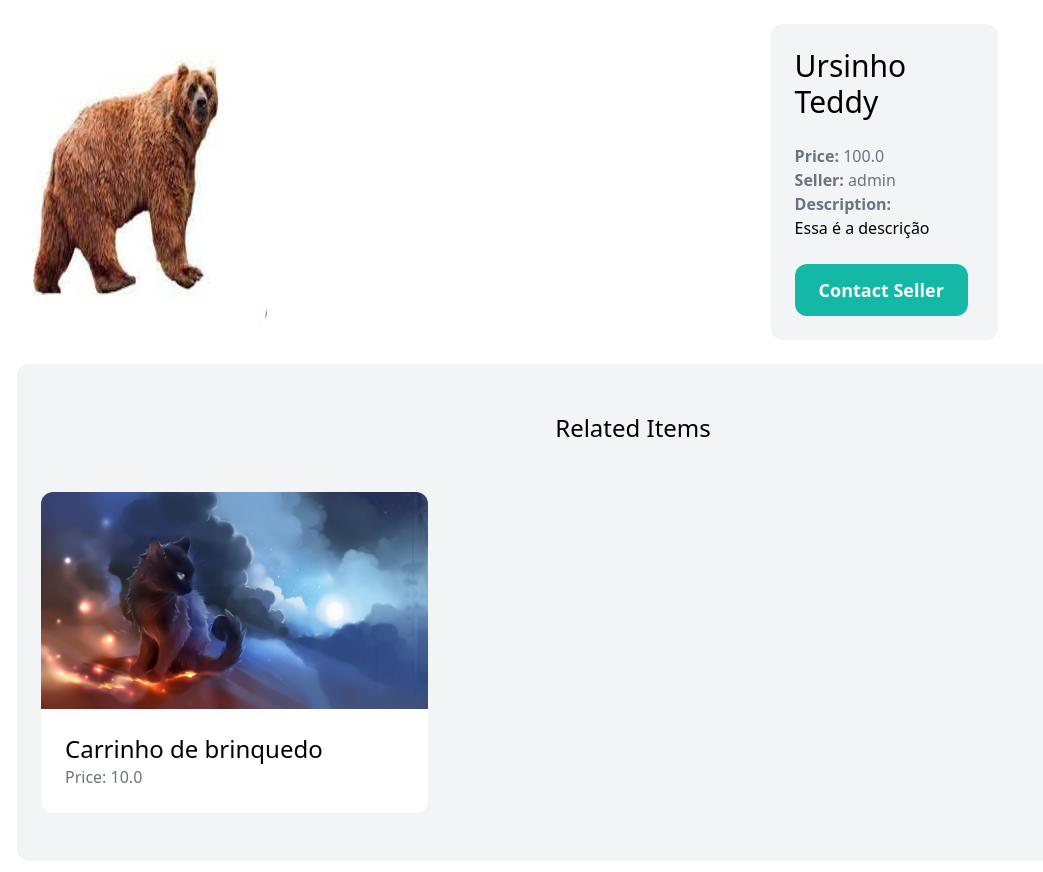
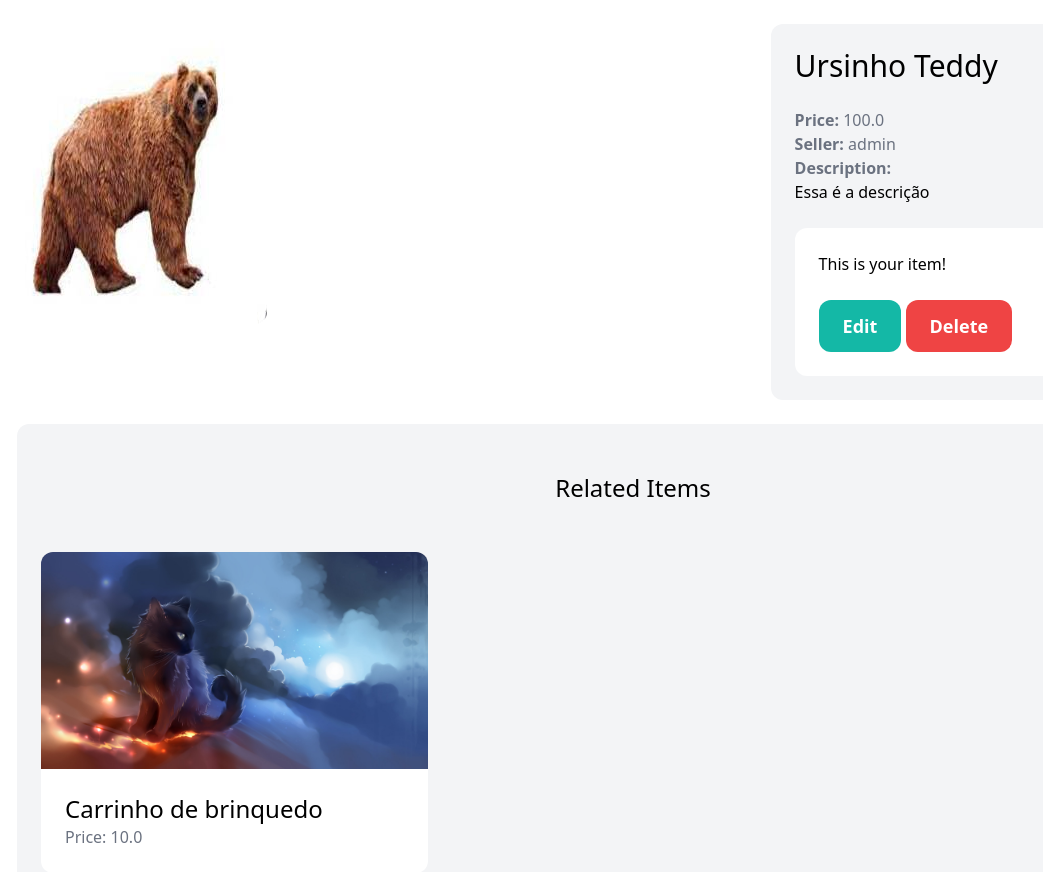
Before and after one commit to GabrielCF2/DjangoTutorial, a Django app: page /items/1/ in a window 1280 px wide. Shown: the part 77-949 px from the top of the page, without its empty margins (7-1050 px from the left). Run offline with Django 5.2, Linux system fonts and the light colour scheme; the first user in the database is signed in; data comes from the database, SQL or seed files in the repository; some libraries are stand-ins or nearby versions.

Commit message:
adding items

```diff
--- a/puddle/dashboard/views.py
+++ b/puddle/dashboard/views.py
@@ -1,5 +1,5 @@
 from django.contrib.auth.decorators import login_required
-from django.shortcuts import render
+from django.shortcuts import render,get_object_or_404
 
 from item.models import Item
 
--- a/puddle/item/templates/item/detail.html
+++ b/puddle/item/templates/item/detail.html
@@ -8,7 +8,7 @@
     <div class="col-span-3">
         <img src="{{item.image.url}}" class="rounded-xl">
     </div>
-    <div class="col-spam-2 p-6 bg-gray-100 rounded-xl">
+    <div class="col-span-2 p-6 bg-gray-100 rounded-xl">
         <h1 class="mb-6 text-3xl">{{item.name}}</h1>
         <p class="text-gray-500"><strong>Price: </strong>{{item.price}}</p>
         <p class="text-gray-500"><strong>Seller: </strong>{{item.created_by.username}}</p>
@@ -19,7 +19,17 @@
             </p>
         {% endif %}
 
+        {% if request.user == item.created_by %}
+            <div class="mt-6 p-6 bg-white rounded-xl">
+                <p>This is your item!</p>
+                <a href="#" class="inline-block mt-6 px-6 py-3 text-lg font-semibold bg-teal-500 text-white rounded-xl hover:bg-teal-700">Edit</a>
+                <a href="{% url "item:delete" item.id%}" class="inline-block mt-6 px-6 py-3 text-lg font-semibold bg-red-500 text-white rounded-xl hover:bg-red-700">Delete</a>
+            </div>
+        {% else %}
             <a href="#" class="inline-block mt-6 px-6 py-3 text-lg font-semibold bg-teal-500 text-white rounded-xl hover:bg-teal-700">Contact Seller</a>
+        {% endif %}
+
+
 
     </div>
 </div>
--- a/puddle/item/urls.py
+++ b/puddle/item/urls.py
@@ -7,5 +7,7 @@ app_name = 'item'
 urlpatterns = [
     path('new/',views.new,name="new"),
     path('<int:pk>/',views.detail,name='detail'),
+    path('<int:pk>/delete/',views.detail,name='delete'),
+
 
 ]
--- a/puddle/item/views.py
+++ b/puddle/item/views.py
@@ -29,3 +29,11 @@ def new(request):
         'form':form,
         'title': 'New item',
     })
+
+
+@login_required
+def delete(request,pk):
+    item =get_object_or_404(Item,pk=pk,created_by=request.user)
+    item.delete()
+
+    return redirect("dashboard:index")
```
Lines whose indentation alone changed are shown as unchanged.
